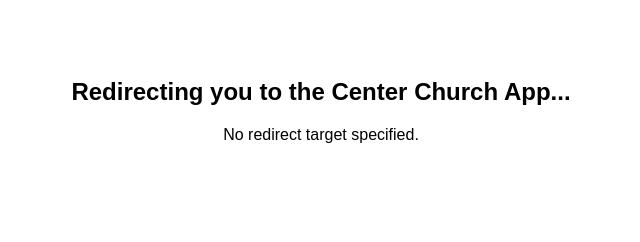
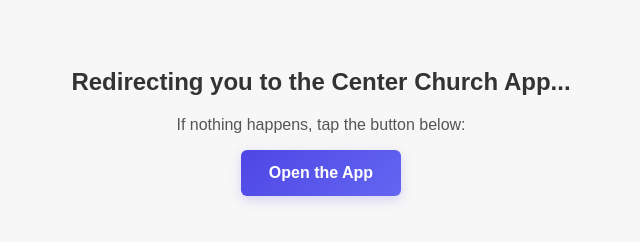
Before and after one commit to JRCarrion-ctrl/CCF-Policies, a plain HTML site: page index.html in a window 1280 px wide. Shown: the whole page, without its empty margins (319-959 px from the left). Drawn offline with Linux system fonts and the light colour scheme.

Commit message:
Update index.html

```diff
--- a/index.html
+++ b/index.html
@@ -4,19 +4,42 @@
     <title>Redirecting...</title>
     <meta name="viewport" content="width=device-width, initial-scale=1.0" />
     <script>
+      let redirectTarget = null;
+
+      function openApp() {
+        if (redirectTarget) {
+          window.location.href = redirectTarget;
+        }
+      }
+
       window.onload = function () {
         const params = new URLSearchParams(window.location.search);
-        const redirect = params.get('redirect');
-        if (redirect) {
-          window.location.href = redirect;
-        } else {
-          document.getElementById('status').textContent = 'No redirect target specified.';
-        }
+        redirectTarget = params.get('redirect');
+
+        // Auto attempt after short delay
+        setTimeout(() => {
+          if (redirectTarget) {
+            window.location.href = redirectTarget;
+          }
+        }, 500);
       };
     </script>
   </head>
-  <body style="font-family: Arial, sans-serif; text-align: center; padding: 50px;">
-    <h2>Redirecting you to the Center Church App...</h2>
-    <p id="status">If nothing happens, you can safely close this page.</p>
+  <body style="font-family: Arial, sans-serif; text-align: center; padding: 40px; background: #f7f7f7;">
+    <h2 style="color: #333;">Redirecting you to the Center Church App...</h2>
+    <p style="color: #555;">If nothing happens, tap the button below:</p>
+    <button onclick="openApp()" style="
+      background: linear-gradient(135deg, #4f46e5, #6366f1);
+      color: white;
+      border: none;
+      padding: 14px 28px;
+      border-radius: 6px;
+      font-size: 16px;
+      font-weight: bold;
+      cursor: pointer;
+      box-shadow: 0 4px 12px rgba(79, 70, 229, 0.2);
+    ">
+      Open the App
+    </button>
   </body>
 </html>
```
